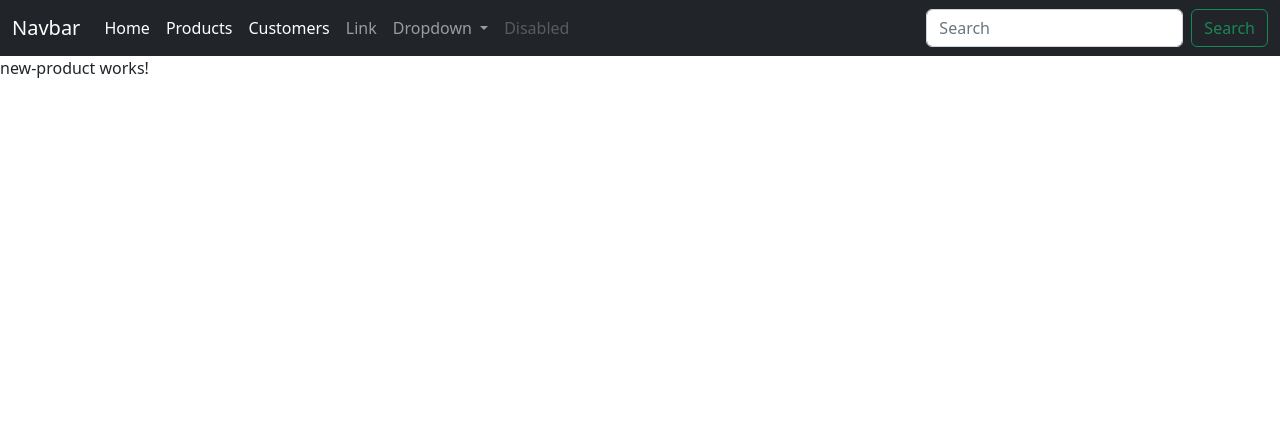
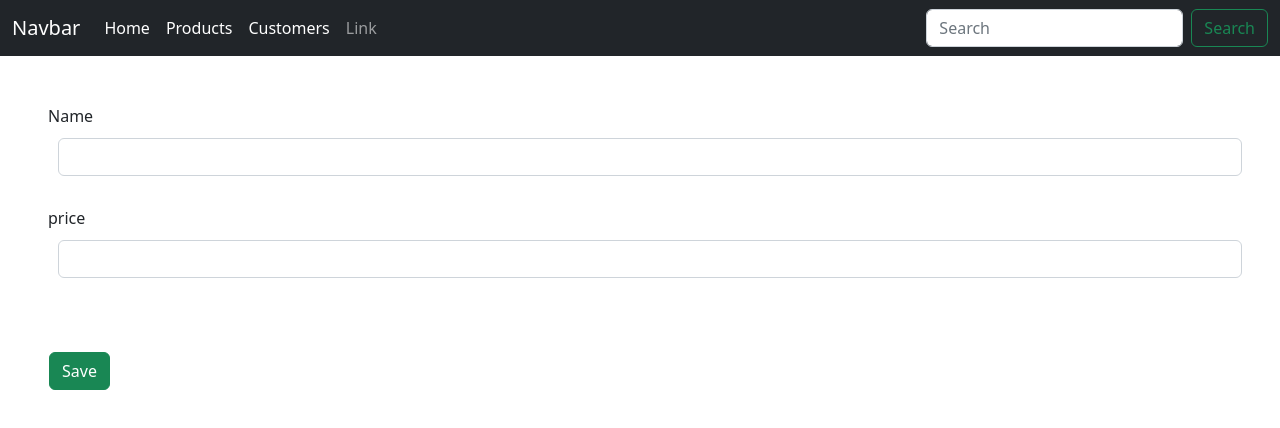
Before and after one commit to yassineouzer/Catalog, an Angular app: page /NewProduct in a window 1280 px wide. Shown: the top 428 px of the page. Built offline with nearby package versions, Linux system fonts and the light colour scheme.

Commit message:
ajout du design pattern Observer

```diff
--- a/src/app/app.component.html
+++ b/src/app/app.component.html
@@ -18,20 +18,7 @@
         <li class="nav-item">
           <a class="nav-link" href="#">Link</a>
         </li>
-        <li class="nav-item dropdown">
-          <a class="nav-link dropdown-toggle" href="#" id="navbarDropdown" role="button" data-bs-toggle="dropdown" aria-expanded="false">
-            Dropdown
-          </a>
-          <ul class="dropdown-menu" aria-labelledby="navbarDropdown">
-            <li><a class="dropdown-item" href="#">Action</a></li>
-            <li><a class="dropdown-item" href="#">Another action</a></li>
-            <li><hr class="dropdown-divider"></li>
-            <li><a class="dropdown-item" href="#">Something else here</a></li>
-          </ul>
-        </li>
-        <li class="nav-item">
-          <a class="nav-link disabled" href="#" tabindex="-1" aria-disabled="true">Disabled</a>
-        </li>
+
       </ul>
       <form class="d-flex">
         <input class="form-control me-2" type="search" placeholder="Search" aria-label="Search">
--- /dev/null
+++ b/src/app/model/product.model.ts
@@ -0,0 +1,5 @@
+export interface Product{
+    id:number;
+    name:string;
+    price:number;
+}
--- a/src/app/new-product/new-product.component.html
+++ b/src/app/new-product/new-product.component.html
@@ -1 +1,14 @@
-<p>new-product works!</p>
+<div xlass="container mt-3 md-6 offset-md-3">
+    <form >
+  <div class="mb-3 form-label p-5 pb-1">
+      <label bclass="form-label">Name</label>
+      <input type="text" formControlName="name" class="form-control" style="margin: 10px !important;">
+  </div>
+  <div class="mb-3 form-label p-5" style="padding-top: 0px !important;">
+    <label bclass="form-label">price</label>
+    <input type="text" formControlName="name" class="form-control"style="margin: 10px !important;">
+</div>
+<div style="padding-left: 49px !important"><button class="btn btn-success" type="submit">Save</button></div>
+
+    </form>
+</div>
--- a/src/app/products/products.component.html
+++ b/src/app/products/products.component.html
@@ -2,7 +2,7 @@
     <ng-template #errors>
         {{Errormessage}}
     </ng-template>>
-    <nav>
+    <nav class="p-2 m-2">
         <button class="btn btn btn-outline-info" (click)="HandleNewProduct()">New Product</button>
     </nav>
     <div class="card" *ngIf="products; else errors">
@@ -19,7 +19,7 @@
                                 <td>{{ p.id}}</td>
                                 <td>{{ p.name}}</td>
                                 <td>{{ p.price}}</td>
-                                <td><button class="btn btn-danger">
+                                <td><button class="btn btn-danger" >
                                  Delete
                                 </button></td>
                             </tr>
--- a/src/app/products/products.component.ts
+++ b/src/app/products/products.component.ts
@@ -2,6 +2,7 @@ import { Component, OnInit } from '@angular/core';
 import { ProductService } from '../services/product.service';
 import { Route, Router } from '@angular/router';
 import { NewProductComponent } from '../new-product/new-product.component';
+import { Product } from '../model/product.model';
 
 @Component({
   selector: 'app-products',
@@ -9,7 +10,7 @@ import { NewProductComponent } from '../new-product/new-product.component';
   styleUrls: ['./products.component.css']
 })
 export class ProductsComponent implements OnInit {
-  products! : Array<any>;
+  products! : Array<Product>;
   Errormessage! :string;
   constructor(private productService:ProductService, private router:Router) { }
 
@@ -25,16 +26,20 @@ export class ProductsComponent implements OnInit {
      }
 
      }
-     )
+     )}
 
-
-    }
-
-    HandleNewProduct(){
-      this.router.navigateByUrl("NewProduct");
-    }
+     HandleDeleteProduct(p :Product){
+       this.productService.deleteProduct(p.id).subscribe(
+       {
+        next: (data: any) => {
+          this.products = data ;
+        }});
+     }
+     HandleNewProduct(){
+       return this.router.navigateByUrl("NewProduct")
+     }
 
 
 
 
-  }
+       }
--- a/src/app/services/product.service.ts
+++ b/src/app/services/product.service.ts
@@ -1,12 +1,13 @@
 import { Injectable } from '@angular/core';
 import { Observable, of } from 'rxjs';
+import { Product } from '../model/product.model';
 
 @Injectable({
   providedIn: 'root'
 })
 export class ProductService {
 
-  private products! :Array<any>;
+  private products! :Array<Product>;
 
   constructor() {
     this.products=[
@@ -16,9 +17,13 @@ export class ProductService {
       ]
   }
 
-  getAllProduct():Observable<Array<any>>{
+  getAllProduct():Observable<Array<Product>>{
     return of(this.products);
    }
 
+public deleteProduct(id:number):Observable<Array<Product>>{
+this.products=this.products.filter(product=>product.id!=id)
+return of(this.products);
+}
 
 }
```
